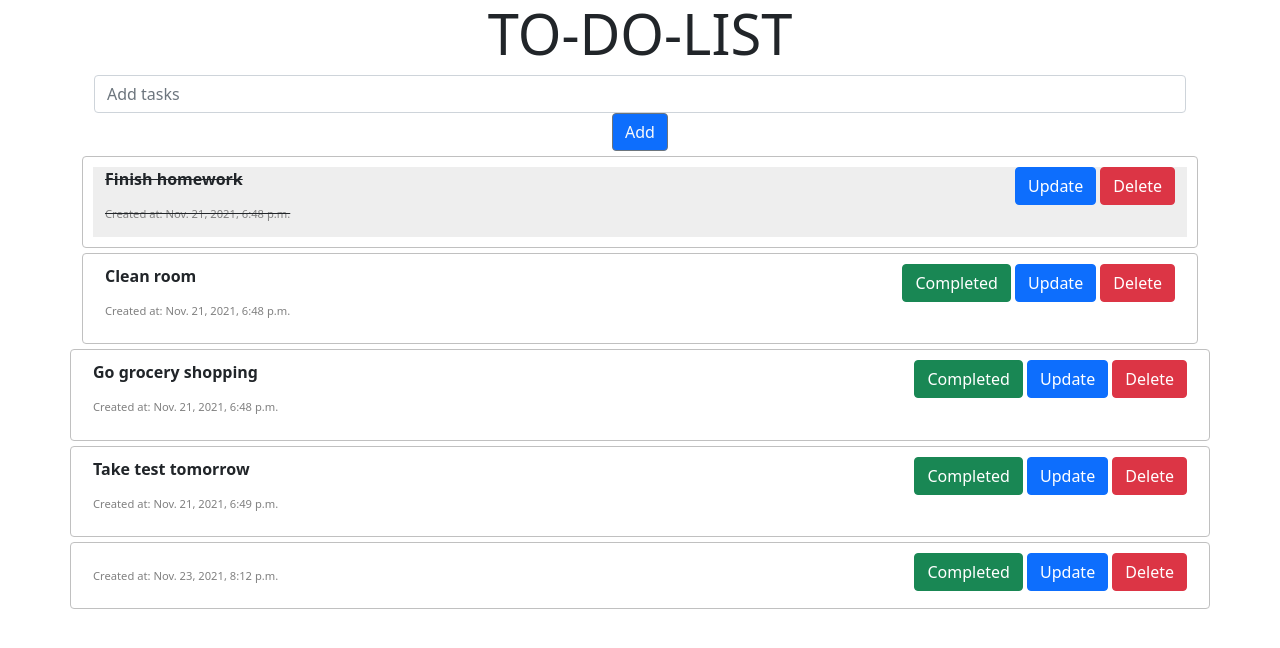
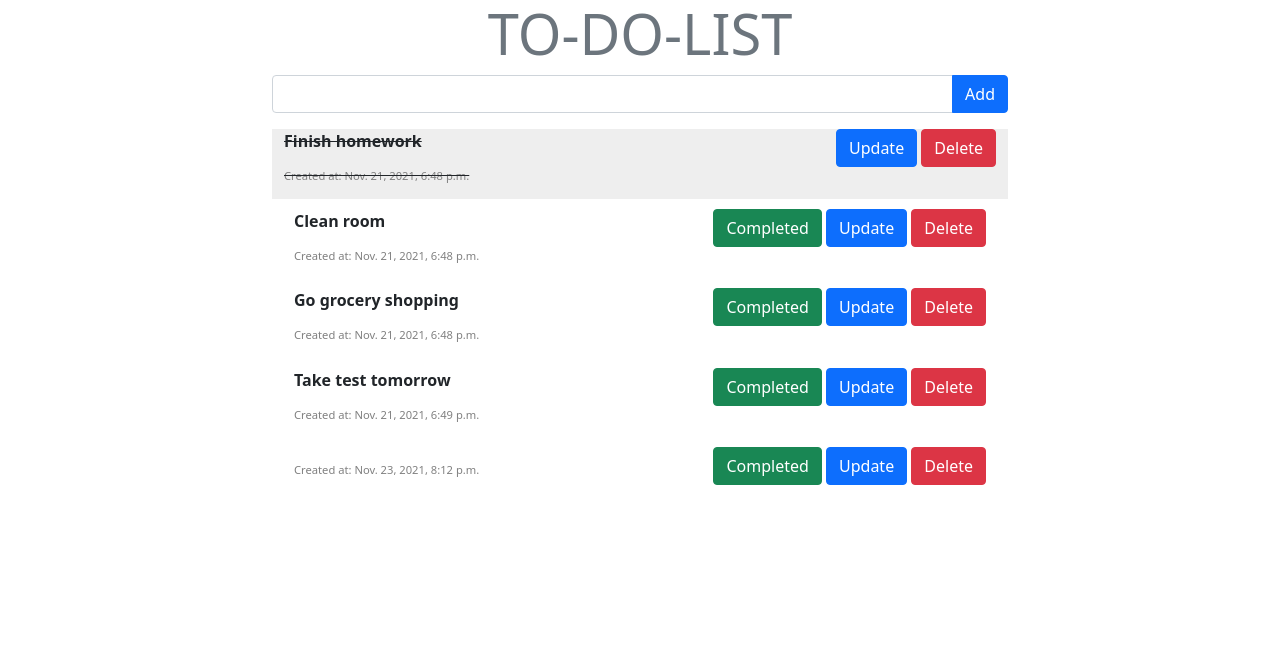
Before and after one commit to TomFiji/Homework4, a Django app: page / in a window 1280 px wide. Shown: the top 648 px of the page. Run offline with Django 3.2, Linux system fonts and the light colour scheme; data comes from the database, SQL or seed files in the repository; both versions use the stored data as it was after the commit.

Commit message:
11/26/2021

```diff
--- a/Todo/views.py
+++ b/Todo/views.py
@@ -17,7 +17,8 @@
 
 def index(request):
     tasks = Todo.objects.all()
-    context = {'tasks': tasks}
+    form = TodoForm()
+    context = {'tasks': tasks, 'form': form}
     return render(request, 'index.html', context)
 
 
--- a/static/css/styles.css
+++ b/static/css/styles.css
@@ -7,13 +7,12 @@
 }
 .not-completed{
     background-color: white;
-    margin: auto;
-    padding: 0;
+    margin: 10px;
 }
 
-.card{
+/*.card{
     margin: 0 auto;
-}
+}*/
 
 #created{
     font-size: 0.7rem;
@@ -37,15 +36,3 @@
     line-height: 2em;
     display: inline-block;
 }
-
-#be_inline{
-    display: inline-block;
-}
-
-.center {
-  margin: auto;
-  width: 50%;
-  padding: 10px;
-  border-radius: 3px;
-  border: gray solid;
-}
--- a/templates/base.html
+++ b/templates/base.html
@@ -9,9 +9,15 @@
 </head>
 <body>
 <div class="container">
-     <h1 class="text-second display-4 text-center">TO-DO-LIST</h1>
-    {% block body %}
-    {% endblock %}
+     <h1 class="text-secondary display-4 text-center">TO-DO-LIST</h1>
+    <div class="row justify-content-center">
+        <div class="col-8">
+            {% block body %}
+            {% endblock %}
+        </div>
+    </div>
+
+
 </div>
 
 <script src="https://cdn.jsdelivr.net/npm/bootstrap@5.1.1/dist/js/bootstrap.bundle.min.js" integrity="sha384-/bQdsTh/da6pkI1MST/rWKFNjaCP5gBSY4sEBT38Q/9RBh9AH40zEOg7Hlq2THRZ" crossorigin="anonymous"></script>
--- a/templates/index.html
+++ b/templates/index.html
@@ -1,37 +1,36 @@
 {% extends 'base.html' %}
 {% load static %}
 {% block body %}
-    <div class="container text-center">
-        <div class="row">
-            <div class="col-12">
     <form action="{% url 'addTodo' %}" method="post">
         {% csrf_token %}
-                    <input  class="form-control" type="text" name="todo" placeholder="Add tasks" aria-label="add_task" aria-describedby="button-addon2">
-                    <button class="btn btn-outline-secondary btn-primary text-light" type="submit" id="button-addon2">Add</button>
+        <div class="input-group mb-3">
+            {{ form.task_name }}
+            <button class="btn btn-primary" type="submit">Add</button>
+        </div>
     </form>
-            </div>
-        </div>
-    </div>
+
 
     {% for task in tasks %}
-        <div class="container task-container">
+        {% comment %}<div class="container task-container" style="background-clip: border-box">{% endcomment %}
         {% if task.completed %}
             <div class="row completed">
                 <div class = "col-md-12 col-lg-6" style="text-decoration: line-through; text-align: left;">
                     <p><b>{{ task.task_name }}</b></p>
                     <p><h6 id="created">Created at: {{ task.created_at }}</h6></p>
                 </div>
-            <div class = "col-md-12 col-lg-6" style="text-align: right">
+
+                <div class = "col-md-12 col-lg-6 text-md-start text-lg-end">
                     <a href="{% url 'update' task.id %}"><button class="btn btn-primary">Update</button></a>
                     <a href="{% url 'delete' task.id %}"><button class="btn btn-danger">Delete</button></a>
                 </div>
+            </div>
         {% else %}
             <div class="row not-completed">
-            <div class = "col-md-12 col-lg-6" style="text-align: left">
+                <div class = "col-md-12 col-lg-6" >
                     <p><b>{{ task.task_name }}</b></p>
                     <p><h6 id="created">Created at: {{ task.created_at }}</h6></p>
                 </div>
-            <div class = "col-md-12 col-lg-6" style="text-align: right">
+                <div class = "col-md-12 col-lg-6 text-md-start text-lg-end">
                     <a class="btn btn-success" href="{% url 'completed' task.id %}">Completed</a>
                     <a class="btn btn-primary" href="{% url 'update' task.id %}">Update</a>
                     <a class="btn btn-danger" href="{% url 'delete' task.id %}">Delete</a>
@@ -39,7 +38,6 @@
                 </div>
             </div>
         {% endif %}
-    </div>
-    </div>
+
     {% endfor %}
 {% endblock %}
```
Also changed, not shown: templates/delete.html (+2 -10 lines), templates/update.html (+6 -5 lines), db.sqlite3. Lines whose indentation alone changed are shown as unchanged.
